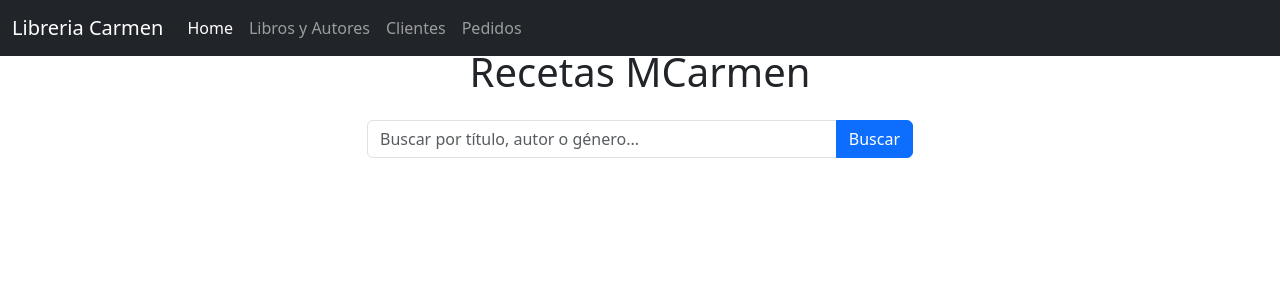
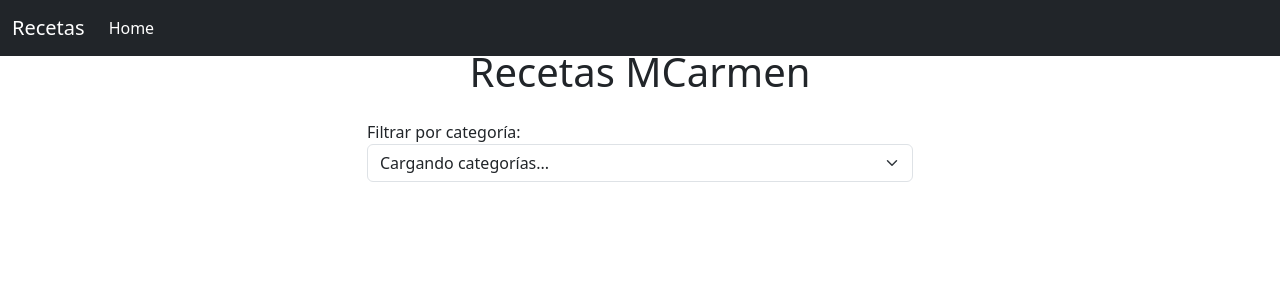
Before and after one commit to MCarmen96/fw_ejercicios_garcia_mcarmen_25-26, a web app: file fw_t02p01_garcia_mcarmen/ejercicio01_garcia/public/index.html in a window 1280 px wide. Shown: the top 300 px of the page. Run offline with its HTML, style and script files only (its server is not run), Linux system fonts and the light colour scheme.

Commit message:
funcion categoria+recetasRandom

```diff
--- a/fw_t02p01_garcia_mcarmen/ejercicio01_garcia/public/index.html
+++ b/fw_t02p01_garcia_mcarmen/ejercicio01_garcia/public/index.html
@@ -11,7 +11,7 @@
   <header>
      <nav class="navbar navbar-expand-md navbar-dark fixed-top bg-dark">
     <div class="container-fluid">
-        <a class="navbar-brand" href="#">Libreria Carmen</a>
+        <a class="navbar-brand" href="#">Recetas</a>
         <button class="navbar-toggler" type="button" data-bs-toggle="collapse" data-bs-target="#navbarCollapse"
             aria-controls="navbarCollapse" aria-expanded="false" aria-label="Toggle navigation">
             <span class="navbar-toggler-icon"></span>
@@ -21,9 +21,7 @@
                 <li class="nav-item">
                     <a class="nav-link active" aria-current="page" href="./catalogo.html">Home</a>
                 </li>
-                <li class="nav-item"><a class="nav-link" href="./autores.html">Libros y Autores</a></li>
-                <li class="nav-item"><a class="nav-link" href="./clientes.html">Clientes</a></li>
-                <li class="nav-item"><a class="nav-link" href="./pedidos.html">Pedidos</a></li>
+
             </ul>
         </div>
     </div>
@@ -34,14 +32,18 @@
     <h1 class="mb-4 text-center">Recetas MCarmen</h1>
     <div class="row mb-3">
       <div class="col-md-6 mx-auto">
-        <div class="input-group">
-          <input class="form-control" id="buscador" type="text" placeholder="Buscar por título, autor o género..."/>
-          <button class="btn btn-primary" id="btnBuscar" type="button">Buscar</button>
+        <div class="form-group">
+          <label for="selectCategorias">Filtrar por categoría:</label>
+          <select class="form-select" id="selectCategorias">
+            <option value="" selected="selected" disabled="disabled">Cargando categorías...</option>
+          </select>
         </div>
+        <div id="recetasHome"></div>
       </div>
     </div>
-    <p class="text-center text-muted d-none" id="mensaje-vacio"></p>
   </main>
   <footer>
-     <script src="dist/app.js"></script></footer>
+     <script src="dist/app.js"></script>
+<script src="dist/ApiService.js"></script>
+  </footer>
 </body>
--- /dev/null
+++ b/fw_t02p01_garcia_mcarmen/ejercicio01_garcia/src/ts/Category.ts
@@ -0,0 +1,4 @@
+interface Category {
+    idCategory: number;
+    strCategory: string;
+}
--- a/fw_t02p01_garcia_mcarmen/ejercicio01_garcia/src/views/partials/footer.html
+++ b/fw_t02p01_garcia_mcarmen/ejercicio01_garcia/src/views/partials/footer.html
@@ -1 +1,2 @@
 <script src="dist/app.js"></script>
+<script src="dist/ApiService.js"></script>
--- a/fw_t02p01_garcia_mcarmen/ejercicio01_garcia/src/views/partials/navbar.html
+++ b/fw_t02p01_garcia_mcarmen/ejercicio01_garcia/src/views/partials/navbar.html
@@ -1,6 +1,6 @@
 <nav class="navbar navbar-expand-md navbar-dark fixed-top bg-dark">
     <div class="container-fluid">
-        <a class="navbar-brand" href="#">Libreria Carmen</a>
+        <a class="navbar-brand" href="#">Recetas</a>
         <button class="navbar-toggler" type="button" data-bs-toggle="collapse" data-bs-target="#navbarCollapse"
             aria-controls="navbarCollapse" aria-expanded="false" aria-label="Toggle navigation">
             <span class="navbar-toggler-icon"></span>
@@ -10,9 +10,7 @@
                 <li class="nav-item">
                     <a class="nav-link active" aria-current="page" href="./catalogo.html">Home</a>
                 </li>
-                <li class="nav-item"><a class="nav-link" href="./autores.html">Libros y Autores</a></li>
-                <li class="nav-item"><a class="nav-link" href="./clientes.html">Clientes</a></li>
-                <li class="nav-item"><a class="nav-link" href="./pedidos.html">Pedidos</a></li>
+
             </ul>
         </div>
     </div>
```
Also changed, not shown: fw_t02p01_garcia_mcarmen/ejercicio01_garcia/src/ts/ApiService.ts (added, +44 -0 lines), fw_t02p01_garcia_mcarmen/ejercicio01_garcia/src/ts/MyMeal.ts (added, +10 -0 lines), fw_t02p01_garcia_mcarmen/ejercicio01_garcia/src/ts/Receta.ts (deleted, +0 -9 lines), fw_t02p01_garcia_mcarmen/ejercicio01_garcia/src/ts/app.ts (+16 -15 lines), fw_t02p01_garcia_mcarmen/ejercicio01_garcia/src/views/pages/index.pug (+5 -4 lines), 8 other files.
